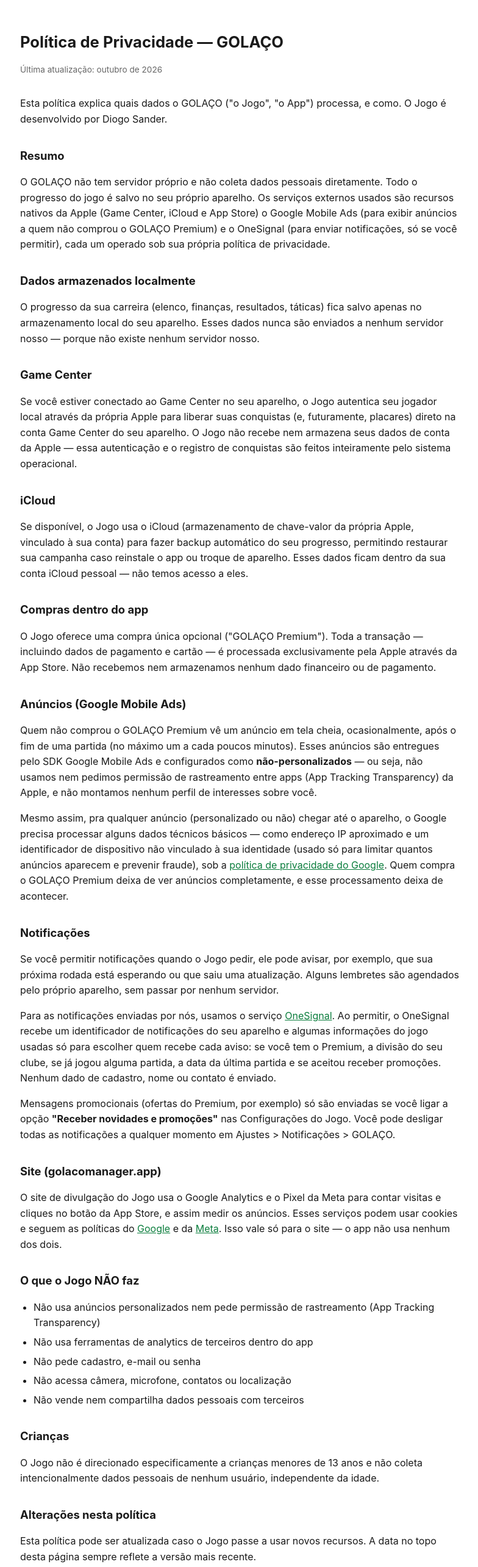
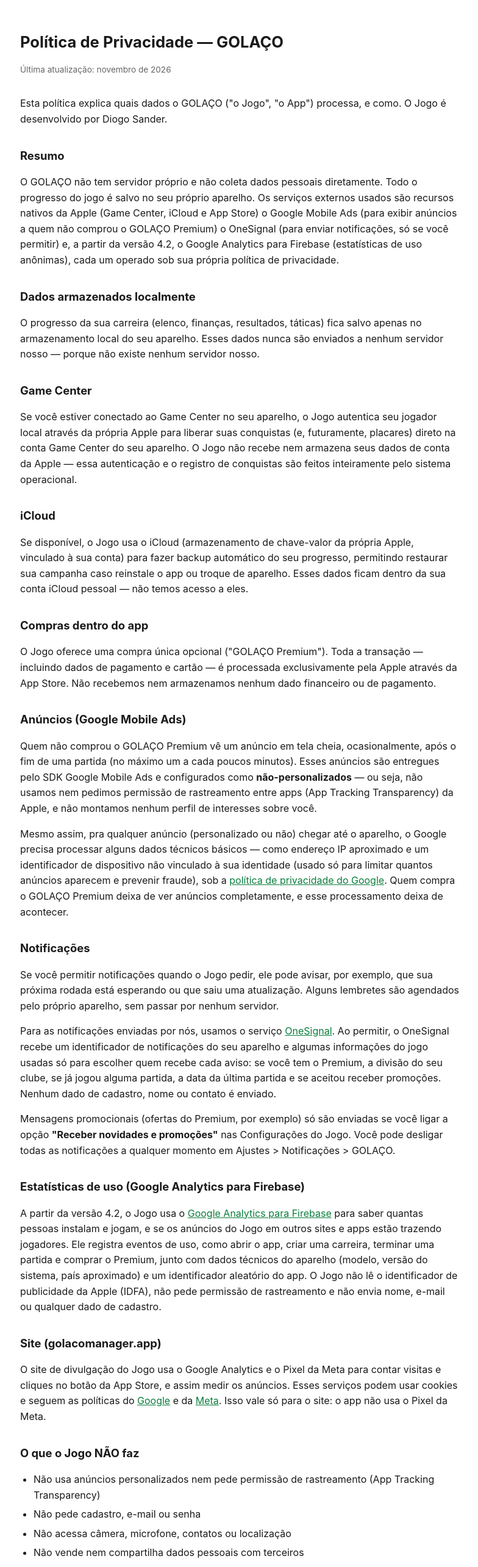
Before and after one commit to diogosanderc/golacomanager, a plain HTML site: page loja/privacidade.html in a window 1280 px wide. Shown: the top 2569 px of the page at 61% size, without its empty margins (247-1031 px from the left). Drawn offline with Linux system fonts and the light colour scheme.

Commit message:
Privacidade: Google Analytics para Firebase a partir da versao 4.2
Co-Authored-By: Claude Opus 5.5 <noreply@anthropic.com>
Claude-Session: https://claude.ai/code/session_01U1FBk5zST6cQaqJPta6eqG

```diff
--- a/loja/privacidade.html
+++ b/loja/privacidade.html
@@ -16,12 +16,12 @@
 </head>
 <body>
   <h1>Política de Privacidade — GOLAÇO</h1>
-  <p class="updated">Última atualização: outubro de 2026</p>
+  <p class="updated">Última atualização: novembro de 2026</p>
 
   <p>Esta política explica quais dados o GOLAÇO ("o Jogo", "o App") processa, e como. O Jogo é desenvolvido por Diogo Sander.</p>
 
   <h2>Resumo</h2>
-  <p>O GOLAÇO não tem servidor próprio e não coleta dados pessoais diretamente. Todo o progresso do jogo é salvo no seu próprio aparelho. Os serviços externos usados são recursos nativos da Apple (Game Center, iCloud e App Store) o Google Mobile Ads (para exibir anúncios a quem não comprou o GOLAÇO Premium) e o OneSignal (para enviar notificações, só se você permitir), cada um operado sob sua própria política de privacidade.</p>
+  <p>O GOLAÇO não tem servidor próprio e não coleta dados pessoais diretamente. Todo o progresso do jogo é salvo no seu próprio aparelho. Os serviços externos usados são recursos nativos da Apple (Game Center, iCloud e App Store) o Google Mobile Ads (para exibir anúncios a quem não comprou o GOLAÇO Premium) o OneSignal (para enviar notificações, só se você permitir) e, a partir da versão 4.2, o Google Analytics para Firebase (estatísticas de uso anônimas), cada um operado sob sua própria política de privacidade.</p>
 
   <h2>Dados armazenados localmente</h2>
   <p>O progresso da sua carreira (elenco, finanças, resultados, táticas) fica salvo apenas no armazenamento local do seu aparelho. Esses dados nunca são enviados a nenhum servidor nosso — porque não existe nenhum servidor nosso.</p>
@@ -44,13 +44,15 @@
   <p>Para as notificações enviadas por nós, usamos o serviço <a href="https://onesignal.com/privacy_policy" target="_blank" rel="noopener">OneSignal</a>. Ao permitir, o OneSignal recebe um identificador de notificações do seu aparelho e algumas informações do jogo usadas só para escolher quem recebe cada aviso: se você tem o Premium, a divisão do seu clube, se já jogou alguma partida, a data da última partida e se aceitou receber promoções. Nenhum dado de cadastro, nome ou contato é enviado.</p>
   <p>Mensagens promocionais (ofertas do Premium, por exemplo) só são enviadas se você ligar a opção <strong>"Receber novidades e promoções"</strong> nas Configurações do Jogo. Você pode desligar todas as notificações a qualquer momento em Ajustes &gt; Notificações &gt; GOLAÇO.</p>
 
+  <h2>Estatísticas de uso (Google Analytics para Firebase)</h2>
+  <p>A partir da versão 4.2, o Jogo usa o <a href="https://firebase.google.com/support/privacy" target="_blank" rel="noopener">Google Analytics para Firebase</a> para saber quantas pessoas instalam e jogam, e se os anúncios do Jogo em outros sites e apps estão trazendo jogadores. Ele registra eventos de uso, como abrir o app, criar uma carreira, terminar uma partida e comprar o Premium, junto com dados técnicos do aparelho (modelo, versão do sistema, país aproximado) e um identificador aleatório do app. O Jogo não lê o identificador de publicidade da Apple (IDFA), não pede permissão de rastreamento e não envia nome, e-mail ou qualquer dado de cadastro.</p>
+
   <h2>Site (golacomanager.app)</h2>
-  <p>O site de divulgação do Jogo usa o Google Analytics e o Pixel da Meta para contar visitas e cliques no botão da App Store, e assim medir os anúncios. Esses serviços podem usar cookies e seguem as políticas do <a href="https://policies.google.com/privacy" target="_blank" rel="noopener">Google</a> e da <a href="https://www.facebook.com/privacy/policy/" target="_blank" rel="noopener">Meta</a>. Isso vale só para o site — o app não usa nenhum dos dois.</p>
+  <p>O site de divulgação do Jogo usa o Google Analytics e o Pixel da Meta para contar visitas e cliques no botão da App Store, e assim medir os anúncios. Esses serviços podem usar cookies e seguem as políticas do <a href="https://policies.google.com/privacy" target="_blank" rel="noopener">Google</a> e da <a href="https://www.facebook.com/privacy/policy/" target="_blank" rel="noopener">Meta</a>. Isso vale só para o site: o app não usa o Pixel da Meta.</p>
 
   <h2>O que o Jogo NÃO faz</h2>
   <ul>
     <li>Não usa anúncios personalizados nem pede permissão de rastreamento (App Tracking Transparency)</li>
-    <li>Não usa ferramentas de analytics de terceiros dentro do app</li>
     <li>Não pede cadastro, e-mail ou senha</li>
     <li>Não acessa câmera, microfone, contatos ou localização</li>
     <li>Não vende nem compartilha dados pessoais com terceiros</li>
```
